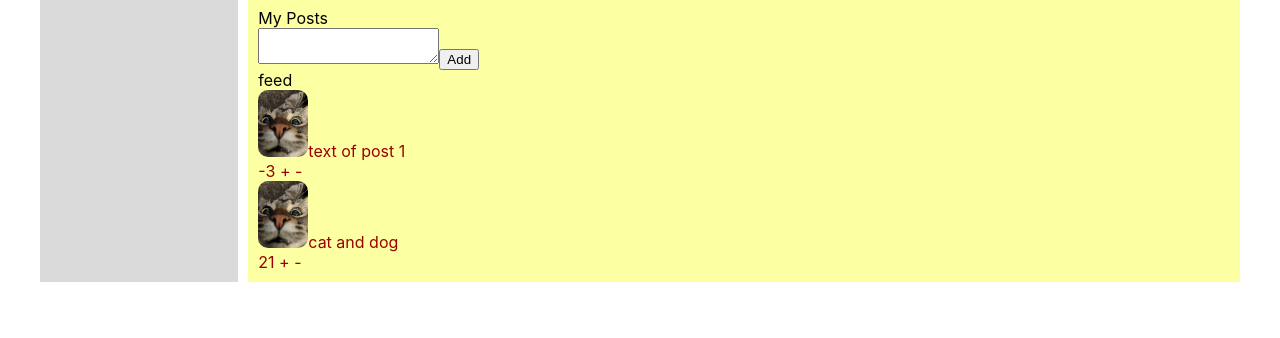
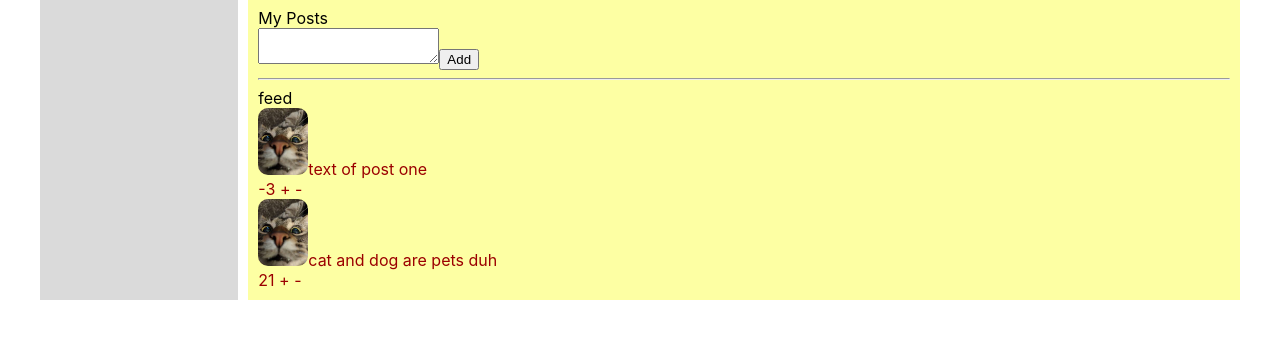
Before and after one commit to Amankaium/social_network, a React (Create React App) app: page /profile in a window 1280 px wide. Shown: the part 416-754 px from the top of the page. Built offline with nearby package versions, Linux system fonts and the light colour scheme.

Commit message:
refactoring messages and posts

```diff
--- /dev/null
+++ b/src/compotents/Messages/Dialog.jsx
@@ -0,0 +1,13 @@
+import React from 'react'
+import s from './Messages.module.css'
+import {NavLink} from 'react-router-dom'
+
+const Dialog = (props) => {
+    return (
+        <div className={s.dialog}>
+            <NavLink to={`/messages/${props.id}`}>{props.name}</NavLink>
+        </div>
+    );
+}
+
+export default Dialog;
--- /dev/null
+++ b/src/compotents/Messages/Message.jsx
@@ -0,0 +1,12 @@
+import React from 'react'
+import s from './Messages.module.css'
+
+const Message = (props) => {
+    return (
+        <div className={s.message}>
+            {props.message}
+        </div>
+    );
+}
+
+export default Message;
--- a/src/compotents/Messages/Messages.jsx
+++ b/src/compotents/Messages/Messages.jsx
@@ -1,33 +1,34 @@
 import React from 'react';
 import s from './Messages.module.css';
 import {NavLink} from 'react-router-dom';
-
-const Dialog = (props) => {
-    return (
-        <div className={s.dialog}>
-            <NavLink to={`/messages/${props.id}`}>{props.name}</NavLink>
-        </div>
-    );
-}
-
-const Message = (props) => {
-    return (
-        <div className={s.message}>
-            {props.message}
-        </div>
-    );
-}
+import Dialog from './Dialog';
+import Message from './Message';
 
 const Messages = (props) => {
+
+    let dialogData = [
+        {id: 1, name: 'Oleg'},
+        {id: 2, name: 'Vasya'}
+    ]
+
+    let messageData = [
+        {id: 1, message: 'Nado prokopat orogod'},
+        {id: 2, message: 'Ne potuplia sloi razum. Do not do it for anyone.'}
+    ]
+
+    let dialogElements = dialogData.
+        map(dialog => <Dialog name={dialog.name} id={dialog.id}/>);
+
+    let messageElements = messageData.
+        map(m => <Message message={m.message}/>);
+
     return (
         <div className={s.messagesContent}>
             <div className={s.dialogs}>
-                <Dialog name='Oleg' id='1'/>
-                <Dialog name='Vasya' id='2'/>
+                {dialogElements}
             </div>
             <div className={s.messages}>
-                <Message message='Nado prokopat orogod'/>
-                <Message message='Ne potuplia sloi razum. Do not do it for anyone.'/>
+                {messageElements}
             </div>
         </div>
     );
--- a/src/compotents/Profile/MyPosts/MyPosts.jsx
+++ b/src/compotents/Profile/MyPosts/MyPosts.jsx
@@ -2,7 +2,10 @@ import React from 'react'
 import s from './MyPosts.module.css'
 import Post from './Posts/Post';
 
-const MyPosts = () => {
+const MyPosts = (props) => {
+
+    let posts = props.postData.map(post => <Post message={post.message} rating={post.rating}/>);
+
     return (
         <div className={s.posts}>
             My Posts
@@ -11,9 +14,9 @@ const MyPosts = () => {
                 <button>Add</button>
             </div>
             <div>
+                <hr/>
                 feed
-                <Post message='text of post 1' rating='-3'/>
-                <Post message='cat and dog' rating='21'/>
+                {posts}
             </div>
         </div>
     );
--- a/src/compotents/Profile/Profile.jsx
+++ b/src/compotents/Profile/Profile.jsx
@@ -14,10 +14,16 @@ const ProfileInfo = () => {
 }
 
 const Profile = () => {
+
+    let postData = [
+        {message: 'text of post one', rating: -3},
+        {message: 'cat and dog are pets duh', rating: 21}
+    ]
+
     return (
         <div>
             <ProfileInfo/>
-            <MyPosts/>
+            <MyPosts postData={postData}/>
         </div>
     );
 }
```
